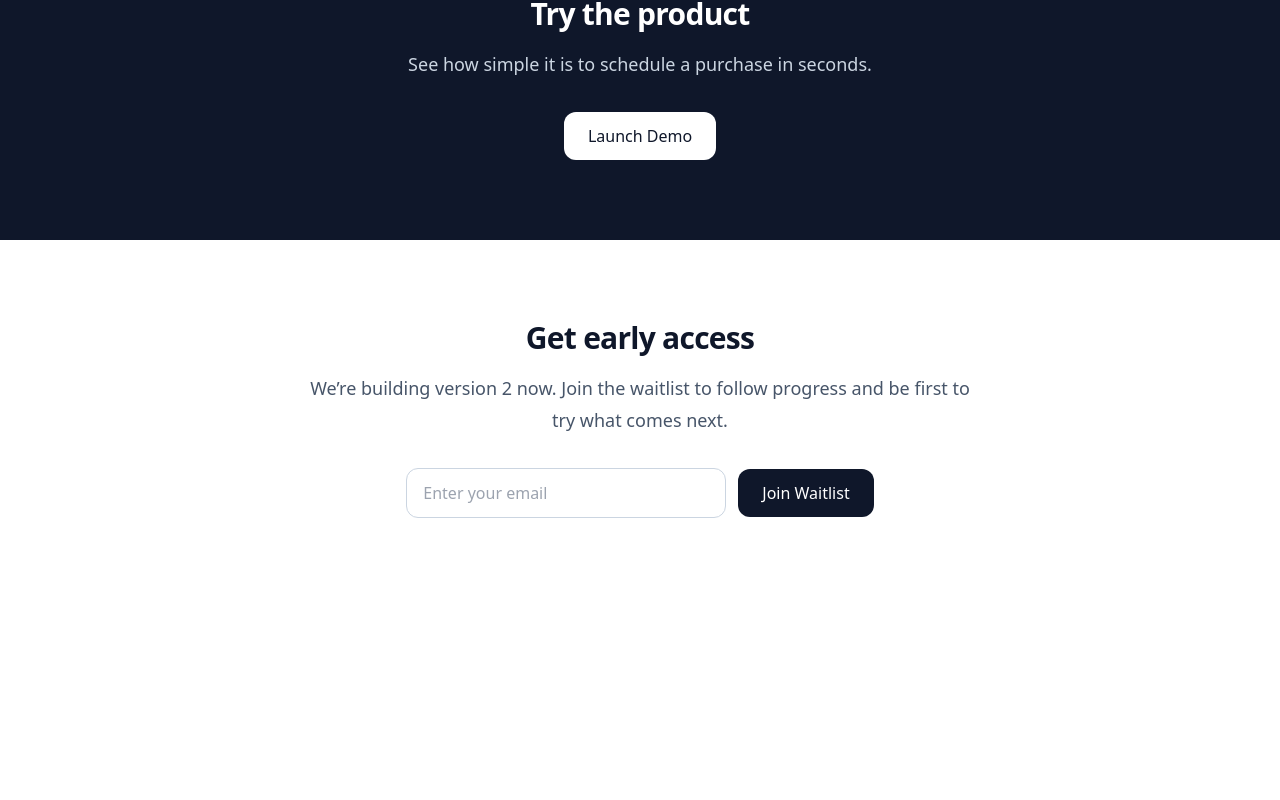
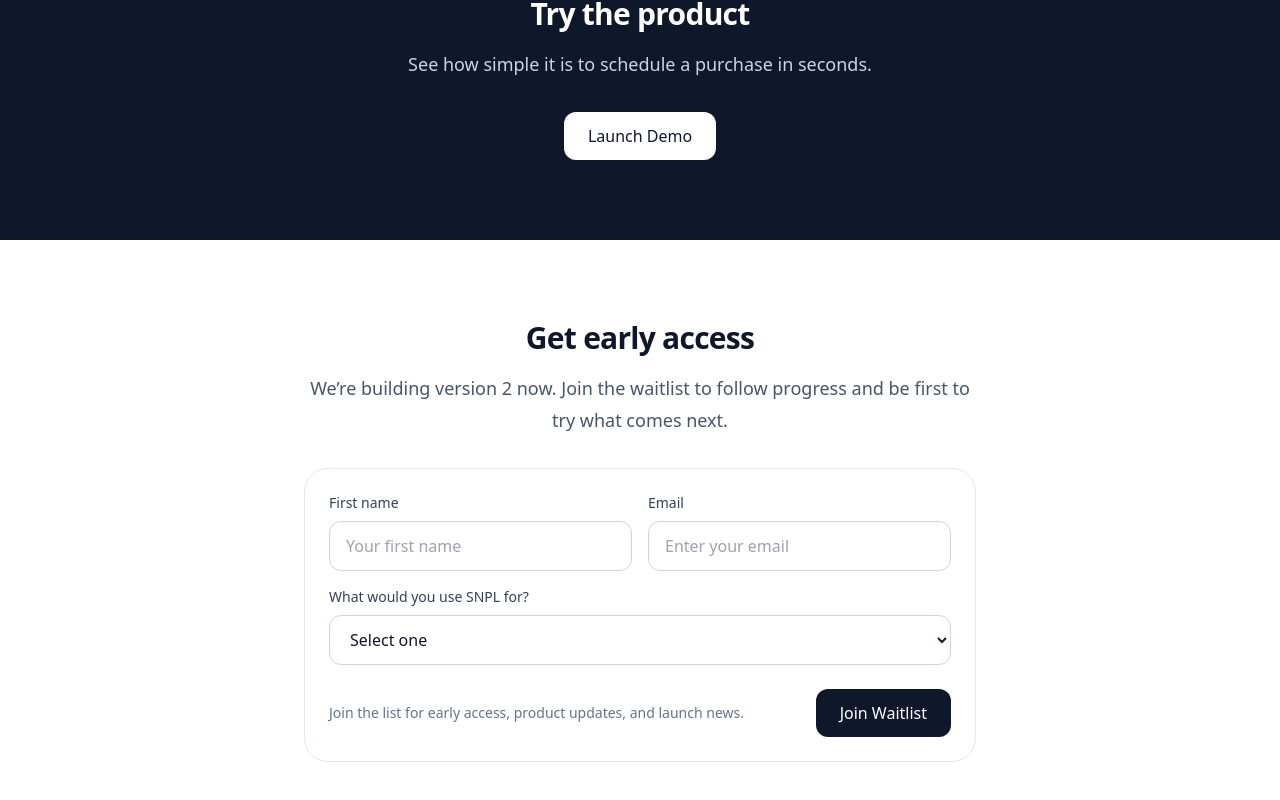
Before and after one commit to snpl-git/snpl-landingpage, a Next.js app: page / in a window 1280 px wide. Shown: the part 2180-2980 px from the top of the page. Before the commit the page ends 2778 px from the top, so only its background shows below. Built offline with nearby package versions, Linux system fonts and the light colour scheme.

Commit message:
Enhance waitlist form with additional fields and logic
Refactor waitlist form to include first name and use case fields, update submission logic to send additional data, and enhance UI elements.

```diff
--- a/components/waitlist-form.tsx
+++ b/components/waitlist-form.tsx
@@ -3,29 +3,50 @@
 import { useState } from "react";
 
 export default function WaitlistForm() {
+  const [firstName, setFirstName] = useState("");
   const [email, setEmail] = useState("");
+  const [useCase, setUseCase] = useState("");
   const [submitted, setSubmitted] = useState(false);
+  const [loading, setLoading] = useState(false);
 
   async function handleSubmit(e: React.FormEvent) {
     e.preventDefault();
+
+    try {
+      setLoading(true);
 
       await fetch("/api/subscribe", {
         method: "POST",
         headers: {
           "Content-Type": "application/json",
         },
-      body: JSON.stringify({ email }),
+        body: JSON.stringify({
+          firstName,
+          email,
+          useCase,
+        }),
       });
 
       setSubmitted(true);
+    } catch (error) {
+      console.error(error);
+      alert("Something went wrong. Please try again.");
+    } finally {
+      setLoading(false);
+    }
   }
 
   if (submitted) {
     return (
-      <div className="mx-auto max-w-md rounded-2xl border border-slate-200 bg-slate-50 px-6 py-5 text-center shadow-sm">
-        <p className="font-medium text-slate-900">You’re in.</p>
-        <p className="mt-2 text-sm text-slate-600">
-          We’ll keep you updated as SNPL grows.
+      <div className="mx-auto max-w-2xl rounded-3xl border border-slate-200 bg-slate-50 px-6 py-8 text-center">
+        <p className="text-sm font-medium uppercase tracking-[0.18em] text-slate-500">
+          You’re in
+        </p>
+        <h3 className="mt-3 text-2xl font-semibold tracking-tight text-slate-900">
+          Thanks for joining the waitlist
+        </h3>
+        <p className="mt-4 text-base leading-7 text-slate-600">
+          We’ll keep you updated as SNPL grows and let you know when early access opens.
         </p>
       </div>
     );
@@ -34,23 +55,68 @@
   return (
     <form
       onSubmit={handleSubmit}
-      className="mx-auto flex max-w-xl flex-col items-center gap-3 sm:flex-row sm:justify-center"
+      className="mx-auto max-w-2xl rounded-3xl border border-slate-200 bg-white p-6 text-left"
     >
+      <div className="grid gap-4 md:grid-cols-2">
+        <div>
+          <label className="mb-2 block text-sm font-medium text-slate-700">
+            First name
+          </label>
+          <input
+            type="text"
+            placeholder="Your first name"
+            value={firstName}
+            onChange={(e) => setFirstName(e.target.value)}
+            className="w-full rounded-xl border border-slate-300 px-4 py-3 outline-none transition focus:border-slate-900 focus:ring-2 focus:ring-slate-200"
+          />
+        </div>
+
+        <div>
+          <label className="mb-2 block text-sm font-medium text-slate-700">
+            Email
+          </label>
           <input
             type="email"
             required
             placeholder="Enter your email"
             value={email}
             onChange={(e) => setEmail(e.target.value)}
-        className="w-full rounded-xl border border-slate-300 px-4 py-3 outline-none transition focus:border-slate-900 sm:w-80"
+            className="w-full rounded-xl border border-slate-300 px-4 py-3 outline-none transition focus:border-slate-900 focus:ring-2 focus:ring-slate-200"
           />
+        </div>
+      </div>
+
+      <div className="mt-4">
+        <label className="mb-2 block text-sm font-medium text-slate-700">
+          What would you use SNPL for?
+        </label>
+        <select
+          value={useCase}
+          onChange={(e) => setUseCase(e.target.value)}
+          className="w-full rounded-xl border border-slate-300 bg-white px-4 py-3 outline-none transition focus:border-slate-900 focus:ring-2 focus:ring-slate-200"
+        >
+          <option value="">Select one</option>
+          <option value="electronics">Electronics</option>
+          <option value="household">Household purchases</option>
+          <option value="gifts">Gifts</option>
+          <option value="timing">Payday timing</option>
+          <option value="other">Other</option>
+        </select>
+      </div>
+
+      <div className="mt-6 flex flex-col gap-4 sm:flex-row sm:items-center sm:justify-between">
+        <p className="text-sm leading-6 text-slate-500">
+          Join the list for early access, product updates, and launch news.
+        </p>
 
         <button
           type="submit"
-        className="w-full rounded-xl bg-slate-900 px-6 py-3 text-white transition hover:bg-slate-800 sm:w-auto"
+          disabled={loading}
+          className="inline-flex rounded-xl bg-slate-900 px-6 py-3 text-white transition hover:bg-slate-800 disabled:cursor-not-allowed disabled:opacity-40"
         >
-        Join Waitlist
+          {loading ? "Joining..." : "Join Waitlist"}
         </button>
+      </div>
     </form>
   );
 }
```
Lines whose indentation alone changed are shown as unchanged.
